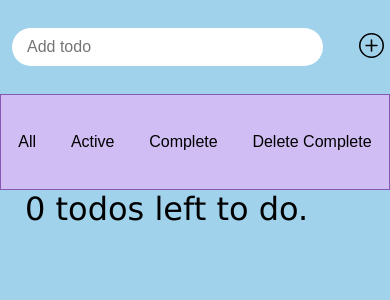
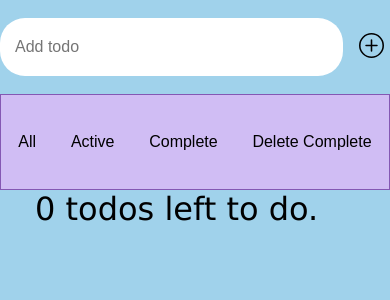
Before and after one commit to Osbertt-19/react-todo, a React (Create React App) app: page / in a window 390 px wide. Shown: the top 300 px of the page. Built offline with nearby package versions, Linux system fonts and the light colour scheme.

Commit message:
Made responsive

```diff
--- a/src/App.css
+++ b/src/App.css
@@ -3,7 +3,7 @@
   --lightpurple: #d0bdf4;
   --darkpurple:#8458B3;
   --black:#494d5f;
-  --padding:10px;
+  --padding:20px;
   --borderradius:25px;
 }
 
@@ -19,7 +19,7 @@ form{
   display:flex;
   flex-direction: row;
   align-items: center;
-
+  justify-content: center;
 }
 form>input{
   font-size:1em;
@@ -28,8 +28,7 @@ form>input{
   padding-left:15px;
   border-radius: 25px;
   border:none;
-  margin-left: 12px;
-  margin-right: 30px;
+  margin-right:10px;
 }
 form>input:focus{
   outline: none;
--- a/src/index.css
+++ b/src/index.css
@@ -8,6 +8,12 @@ body {
   background-color: var(--blue);
 
 }
+@media only screen and (min-width:768px) {
+  body{
+    width:75%;
+    margin:auto;
+  }
+}
 
 code {
   font-family: source-code-pro, Menlo, Monaco, Consolas, 'Courier New',
```
